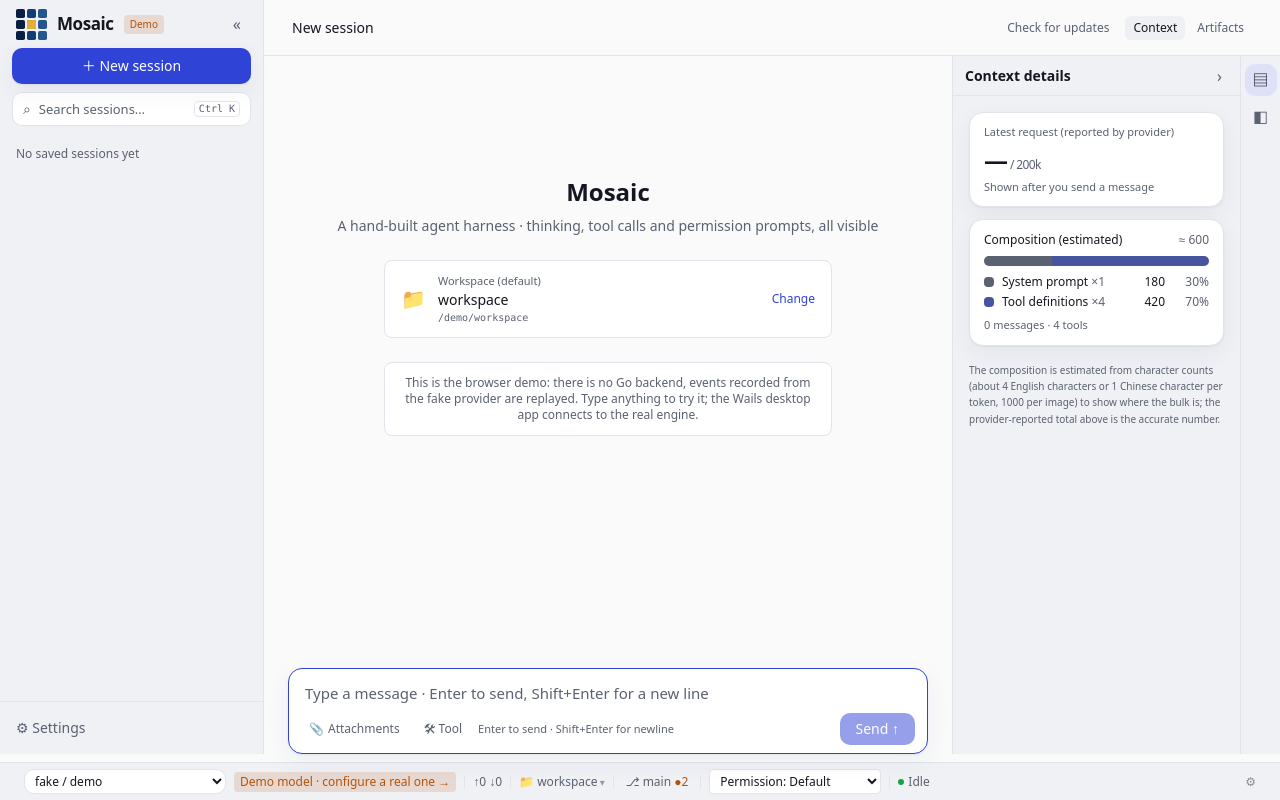
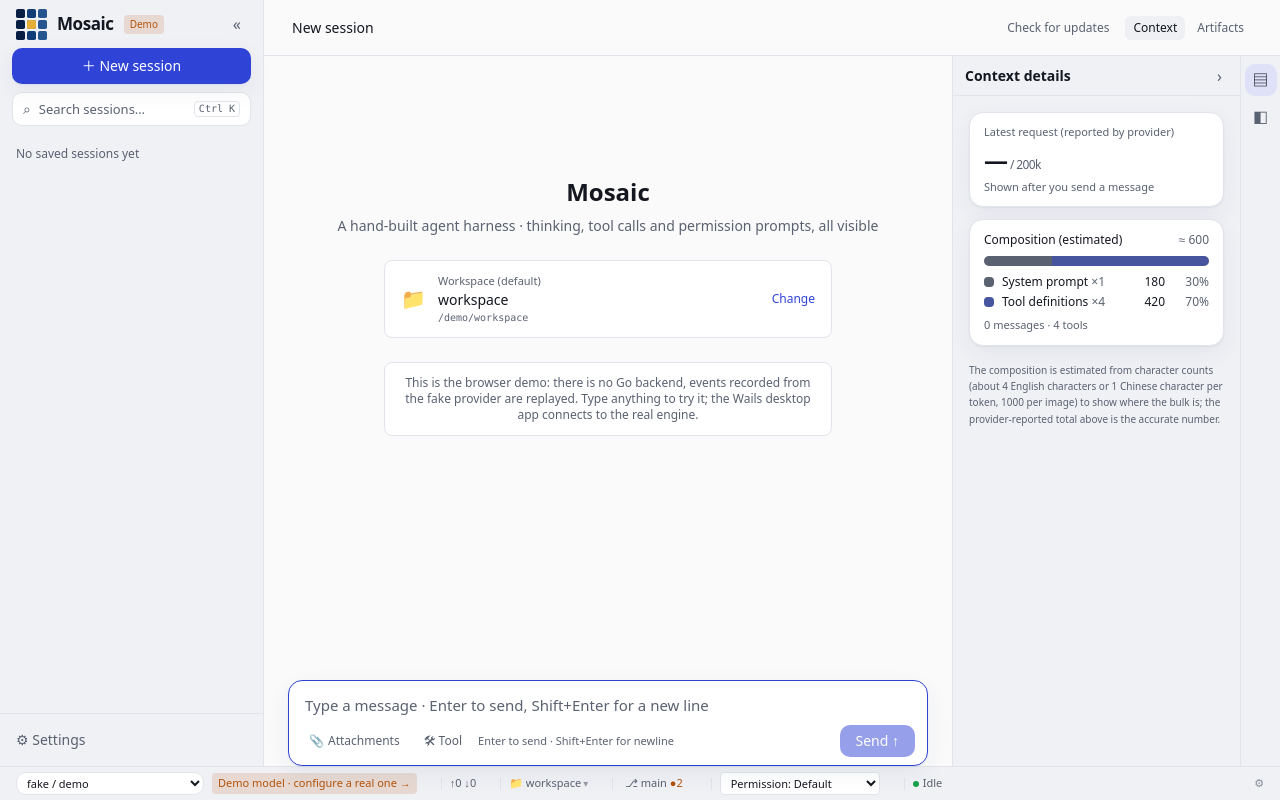
Before and after one commit to crazyjums/mosaic, a React (Vite) app in the folder frontend/: page / in a window 1280 px wide. Built offline with nearby package versions, Linux system fonts and the light colour scheme.

Commit message:
style(mosaic): adopt supplied main-screen visual tokens and shell

```diff
--- a/frontend/src/components/StatusBar.tsx
+++ b/frontend/src/components/StatusBar.tsx
@@ -31,7 +31,7 @@ export default function StatusBar() {
     .map((it) => ({ id: it.id, node: <Item id={it.id} /> }));
 
   return (
-    <div className="mt-2 flex w-full shrink-0 flex-wrap items-center gap-y-1 border-t border-line bg-side px-6 py-1.5 text-xs text-muted">
+    <div className="mosaic-statusline flex w-full shrink-0 items-center gap-x-4 overflow-x-auto border-t border-line bg-side px-4 py-1 text-[11px] text-muted">
       {rendered.map(({ id, node }) => (
         // statusline-item 的分隔线和"空项隐藏"写在 index.css 里
         <span key={id} className="statusline-item">
```
